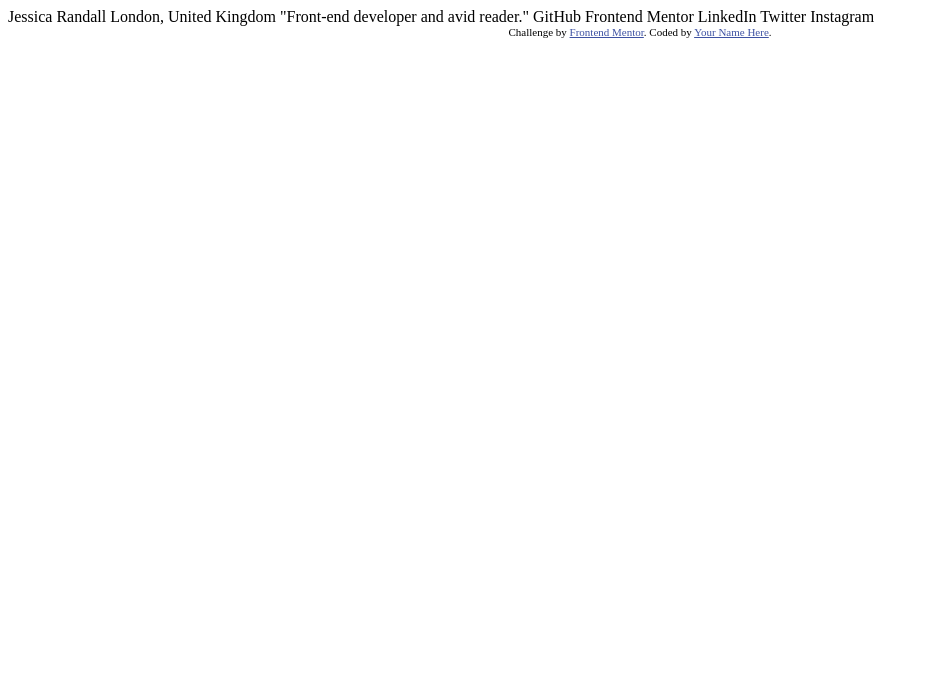
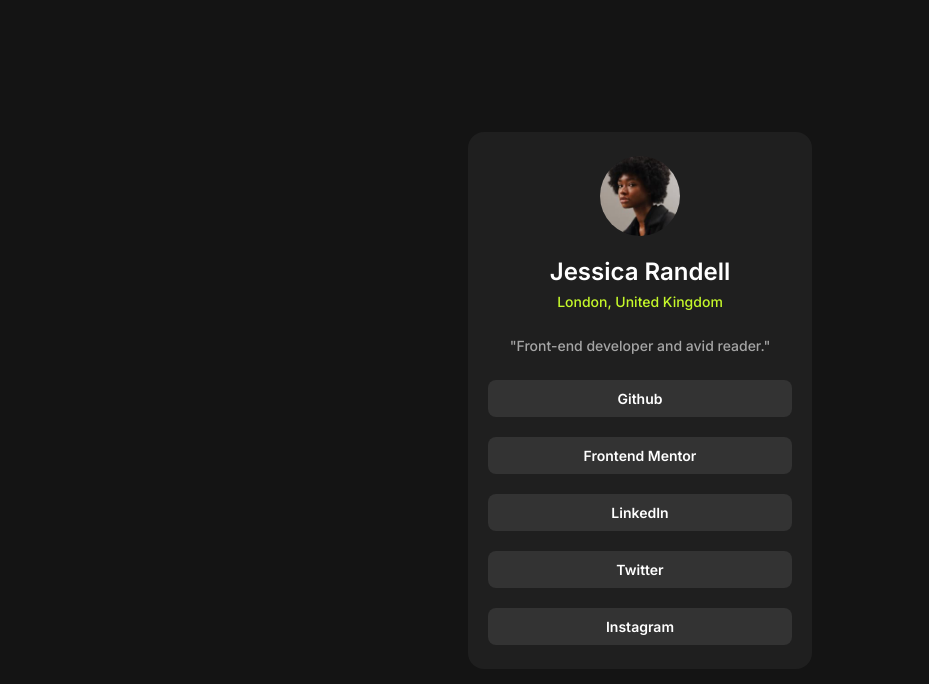
Before and after one commit to kpanchal29/social-links-profile-main, a website: page index.html in a window 1280 px wide. Shown: the whole page, without its empty margins (0-929 px from the left). Drawn offline with nearby package versions, Linux system fonts and the light colour scheme.

Commit message:
Solution done

```diff
--- a/index.html
+++ b/index.html
@@ -1,34 +1,64 @@
 <!DOCTYPE html>
 <html lang="en">
   <head>
-  <meta charset="UTF-8">
-  <meta name="viewport" content="width=device-width, initial-scale=1.0"> <!-- displays site properly based on user's device -->
+    <meta charset="UTF-8" />
+    <meta name="viewport" content="width=device-width, initial-scale=1.0" />
+    <!-- displays site properly based on user's device -->
 
-  <link rel="icon" type="image/png" sizes="32x32" href="./assets/images/favicon-32x32.png">
+    <link
+      rel="icon"
+      type="image/png"
+      sizes="32x32"
+      href="./assets/images/favicon-32x32.png"
+    />
+    <script src="https://cdn.tailwindcss.com"></script>
+    <link rel="preconnect" href="https://fonts.googleapis.com" />
+    <link rel="preconnect" href="https://fonts.gstatic.com" crossorigin />
+    <link
+      href="https://fonts.googleapis.com/css2?family=Inter:wght@100..900&display=swap"
+      rel="stylesheet"
+    />
 
     <title>Frontend Mentor | Social links profile</title>
 
     <!-- Feel free to remove these styles or customise in your own stylesheet 👍 -->
     <style>
-    .attribution { font-size: 11px; text-align: center; }
-    .attribution a { color: hsl(228, 45%, 44%); }
+      .attribution {
+        font-size: 11px;
+        text-align: center;
+      }
+      .attribution a {
+        color: hsl(228, 45%, 44%);
+      }
+      .font{
+        font-family: 'Inter', sans-serif;
+        font-size: 16px;
+        font-weight: 400;
+      }
+      .magic{
+        background-color: hsl(0, 0%, 8%);
+      }
+      .magic2{
+        background-color: hsl(0, 0%, 12%);
+      }
+      .magic3{
+        background-color: hsl(0, 0%, 20%);
+      }
     </style>
   </head>
-<body>
-
-  Jessica Randall
-  London, United Kingdom
-  "Front-end developer and avid reader."
-
-  GitHub
-  Frontend Mentor
-  LinkedIn
-  Twitter
-  Instagram
-
-  <div class="attribution">
-    Challenge by <a href="https://www.frontendmentor.io?ref=challenge" target="_blank">Frontend Mentor</a>.
-    Coded by <a href="#">Your Name Here</a>.
-  </div>
+  <body class="magic h-screen flex items-center justify-center">
+    <main class="h-auto w-auto px-5 py-6 magic2 rounded-2xl flex flex-col justify-center items-center sm:m-0">
+      <img src="avatar-jessica.jpeg" alt="logo" class="h-20 w-20 rounded-full"/>
+      <p class="font text-2xl text-white font-semibold mt-5">Jessica Randell</p>
+      <p class="font text-sm font-medium mt-1 text-[#c5f82a]">London, United Kingdom</p>
+      <p class="font text-sm font-medium opacity-60 text-white mt-6">"Front-end developer and avid reader."</p>
+      <ul class="bg-[hsl(0, 0%, 20%)] text-center text-white flex flex-col gap-5 mt-6 font font-semibold sm:text-[14px] text-[10px]">
+        <li class="magic3 sm:px-24 px-20 py-2 rounded-lg hover:bg-[#c5f82a] hover:text-black">Github</li>
+        <li class="magic3 sm:px-24 px-20 py-2 rounded-lg hover:bg-[#c5f82a] hover:text-black whitespace-nowrap">Frontend Mentor</li>
+        <li class="magic3 sm:px-24 px-20 py-2 rounded-lg  hover:bg-[#c5f82a] hover:text-black">LinkedIn</li>
+        <li class="magic3 sm:px-24 px-20 py-2 rounded-lg  hover:bg-[#c5f82a] hover:text-black">Twitter</li>
+        <li class="magic3 sm:px-24 px-20 py-2 rounded-lg  hover:bg-[#c5f82a] hover:text-black">Instagram</li>
+      </ul>
+    </main>
   </body>
 </html>
--- /dev/null
+++ b/input.css
@@ -0,0 +1,3 @@
+@tailwind base;
+@tailwind components;
+@tailwind utilities;
--- a/package.json
+++ b/package.json
@@ -7,5 +7,8 @@
     "test": "echo \"Error: no test specified\" && exit 1"
   },
   "author": "",
-  "license": "ISC"
+  "license": "ISC",
+  "devDependencies": {
+    "tailwindcss": "^3.4.4"
+  }
 }
--- /dev/null
+++ b/tailwind.config.js
@@ -0,0 +1,8 @@
+/** @type {import('tailwindcss').Config} */
+module.exports = {
+  content: ["./src/**/*.{html,js}"],
+  theme: {
+    extend: {},
+  },
+  plugins: [],
+}
```
Also changed, not shown: avatar-jessica.jpeg (renamed from assets/images/avatar-jessica.jpeg), 1 other file. Lines whose indentation alone changed are shown as unchanged.
